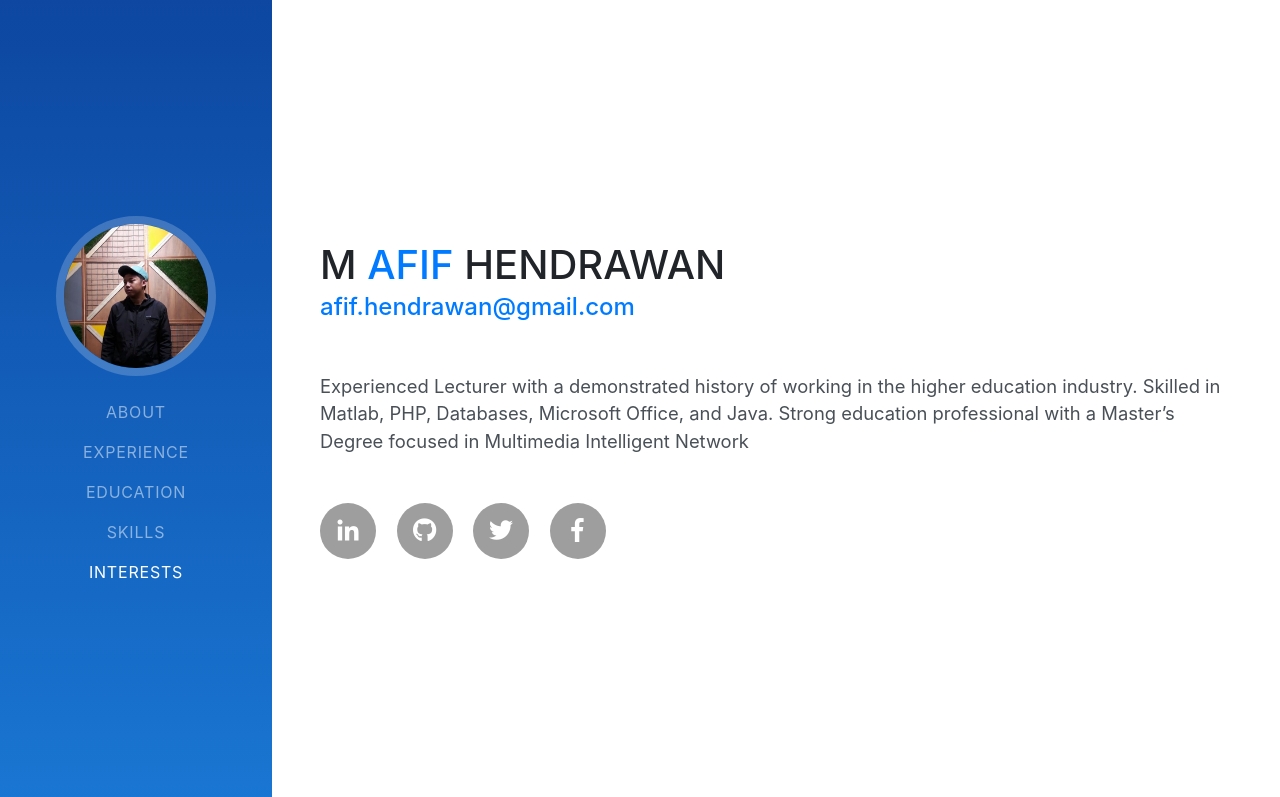
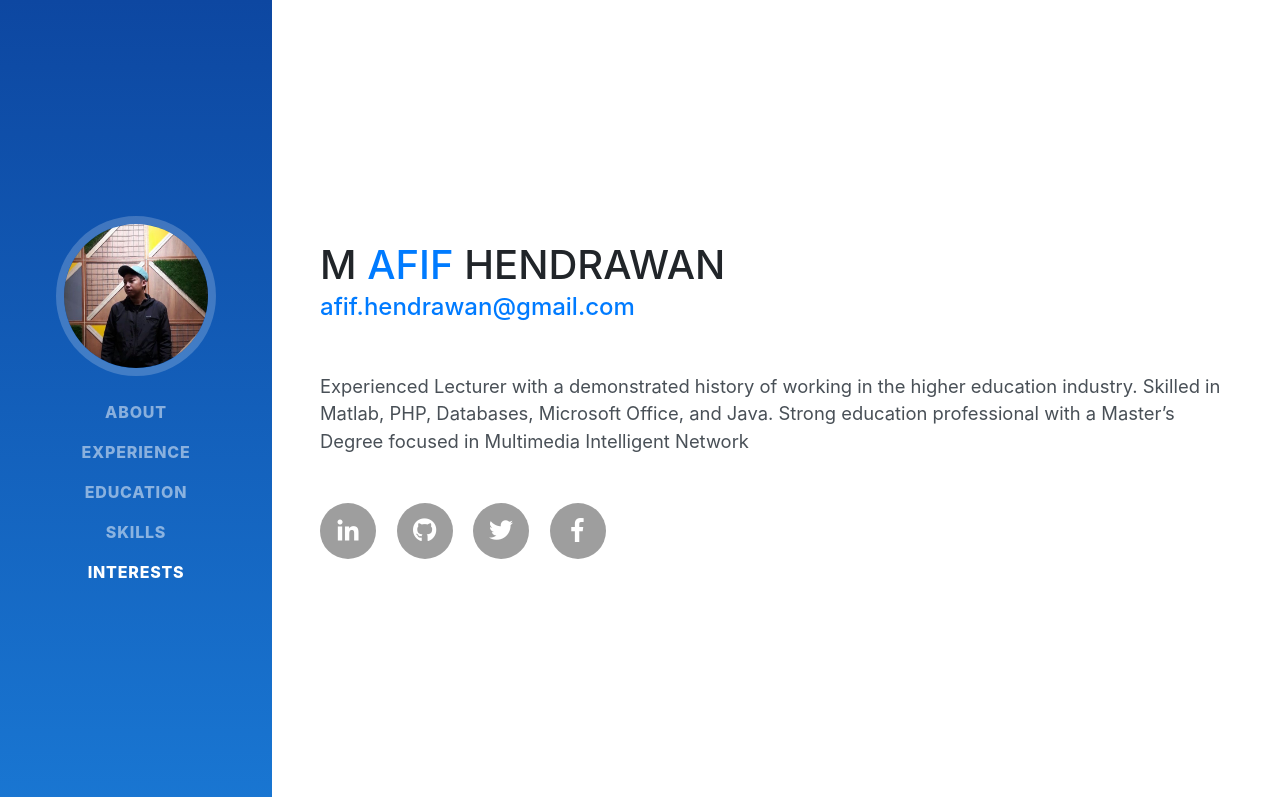
Before and after one commit to SulthanRafif/uts-desainprogweb, a website with bundled scripts: page index.html in a window 1280 px wide. Shown: the top 797 px of the page. Built offline with nearby package versions, Linux system fonts and the light colour scheme; a web font is replaced by a local one.

Commit message:
update resume.css

```diff
--- a/css/resume.css
+++ b/css/resume.css
@@ -94,7 +94,7 @@ p.lead {
 }
 
 #sideNav .navbar-nav .nav-item .nav-link {
-   ight: 800;
+  font-weight: 800;
   letter-spacing: 0.05rem;
   text-transform: uppercase;
 }
```
